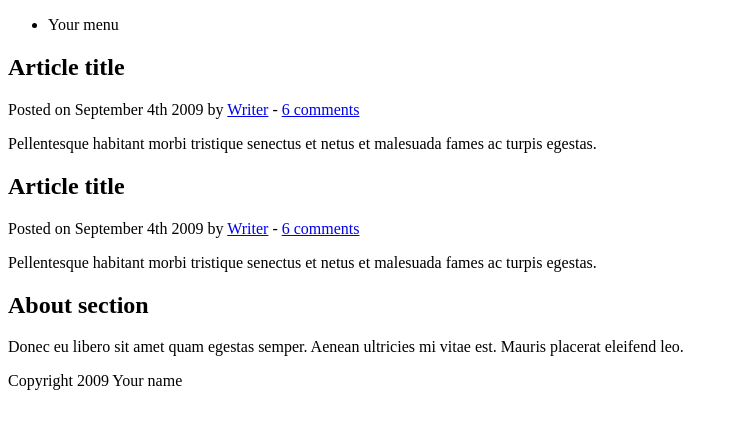
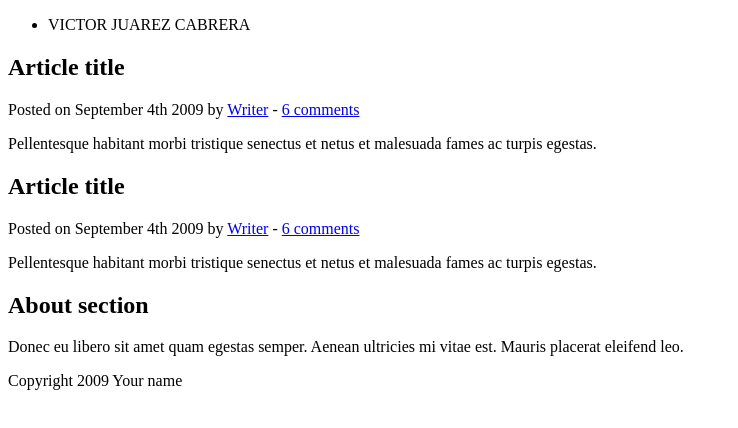
Before and after one commit to victorjuca/demo-repo2, a plain HTML site: page index.html in a window 1280 px wide. Shown: the whole page, without its empty margins (0-738 px from the left). Drawn offline with Linux system fonts and the light colour scheme.

Commit message:
Se modifico el titulo

```diff
--- a/index.html
+++ b/index.html
@@ -4,7 +4,7 @@
 
 <head>
 	<meta http-equiv="Content-Type" content="text/html; charset=UTF-8" />
-	<title>Your Website</title>
+	<title>SITIO DE VICTOR JUAREZ</title>
 </head>
 
 <body>
@@ -12,7 +12,7 @@
 	<header>
 		<nav>
 			<ul>
-				<li>Your menu</li>
+				<li>VICTOR JUAREZ CABRERA</li>
 			</ul>
 		</nav>
 	</header>
```
